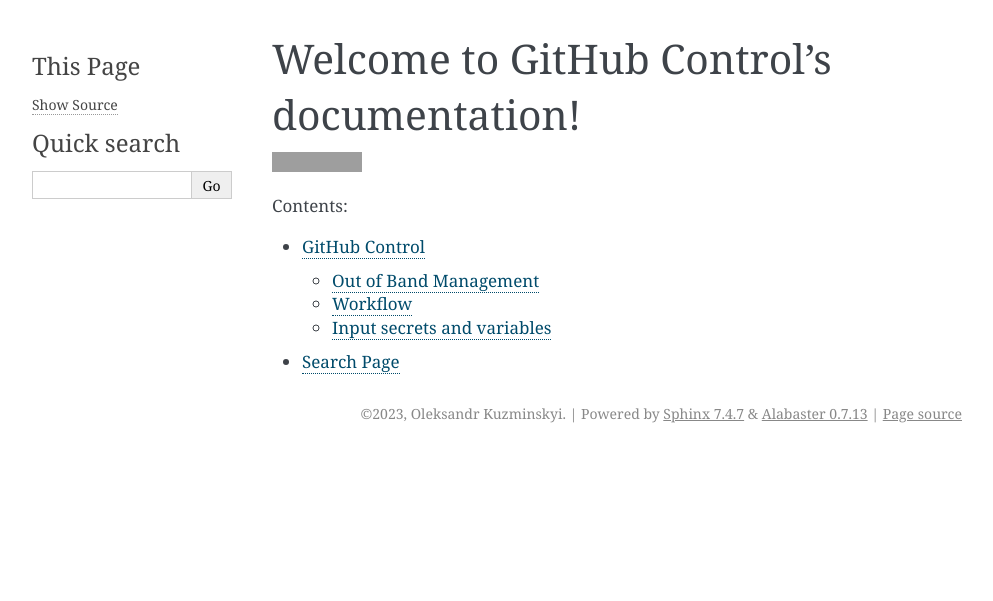
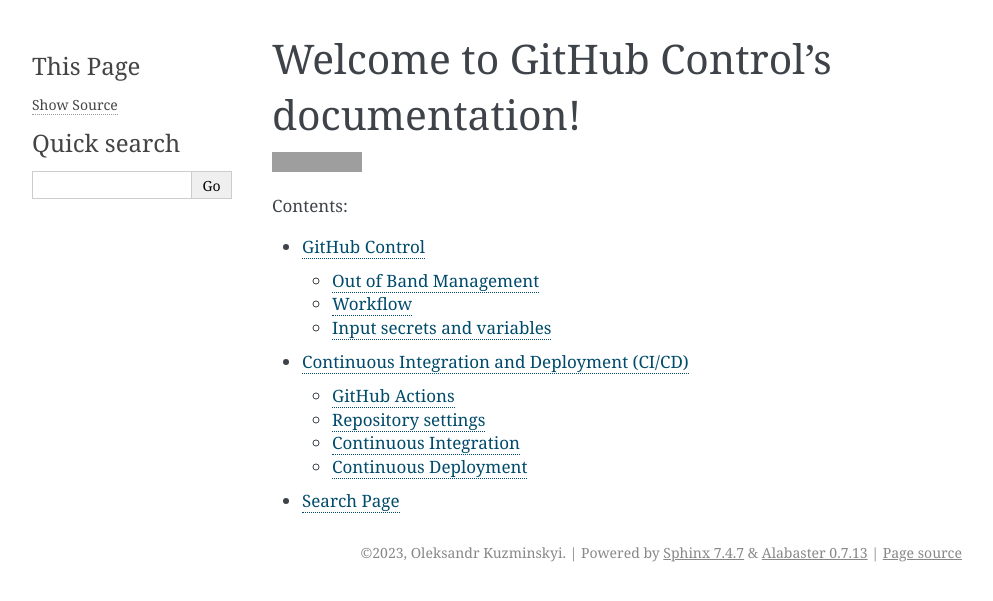
Before and after one commit to infrahouse8/github-control, a Sphinx documentation site: the page built from docs/index.rst, in a window 1280 px wide. Shown: the top 601 px of the page, without its empty margins (148-1141 px from the left). Built offline with Sphinx 7.4.7, drawn with Linux system fonts in a browser that asks for light colours; some of the changed lines change nothing that is shown; grey boxes are pictures that could not be loaded.

Commit message:
Add CI/CD implementation description

```diff
--- /dev/null
+++ b/docs/cicd.rst
@@ -0,0 +1,118 @@
+Continuous Integration and Deployment (CI/CD)
+=============================================
+
+The `GitHub Control <https://github.com/infrahouse8/github-control>`_ is a Terraform live repository [#]_.
+The Continuous Integration part of the workflow ensures that a proposed change is syntactically correct and it prepares the ``terraform plan`` output for the code review.
+The Continuous Deployment part of the workflow applies the suggested change i.e. runs ``terraform apply``.
+
+The document describes how CI/CD is implemented in `GitHub Control <https://github.com/infrahouse8/github-control>`_.
+
+GitHub Actions
+--------------
+
+GitHub Actions acts as execution engine for the `GitHub Control <https://github.com/infrahouse8/github-control>`_'s CI/CD.
+GitHub Actions workers run both ``terraform plan``, ``terraform apply``, linters, and other commands.
+Even though GitHub Actions is tightly integrated with GitHub itself,
+the worker still needs a GitHub token so the `GitHub provider <https://registry.terraform.io/providers/integrations/github/latest/docs>`_ can access the GitHub organization and make appropriate changes.
+Besides the GitHub token the workers need AWS credentials to work with the Terraform state file.
+
+Repository settings
+-------------------
+
+In the context of the CI/CD the most important part of the repository configuration is branch protection.
+The default branch (that happens to have the name "main") needs to be "protected".
+
+Code review rules
+~~~~~~~~~~~~~~~~~
+
+Normally you want to require a code review for a pull request.
+There is only one user in `GitHub Control <https://github.com/infrahouse8/github-control>`_, so only pull requests are required.
+It means direct pushes to the main branch are not allowed.
+
+.. figure:: docs/_static/codereview.png
+    :alt: Code review settings
+
+    Code review settings.
+
+
+Status check rules
+~~~~~~~~~~~~~~~~~~
+
+A "Terraform Plan" check runs ``terraform plan``, so we want to enable it.
+
+**Require branches to be up to date before merging** is especially important when it comes to Terraform repositories.
+It requires a pull request to include all known commits from the default branch.
+If this option is not set, a user may unintentionally destroy resources created in recent commits.
+
+.. figure:: docs/_static/branchprotect.png
+    :alt: Code review settings
+
+    Status checks settings.
+
+Continuous Integration
+----------------------
+
+A workflow defined in ``.github/workflows/terraform-plan.yml`` triggers on a new pull request or any updates in it.
+Among other trivial steps like running a linter and checking code style there are two important steps.
+
+.. code-block:: yaml
+    :caption: Step 1. terraform plan.
+
+    # Generates an execution plan for Terraform
+    - name: Terraform Plan
+    run: terraform plan -input=false -out=${{ github.event.pull_request.number }}.plan
+
+Not only the step runs ``terraform plan`` but it also saves the plan in a file.
+The plan file will be used by Continuous Deployment.
+
+.. code-block:: yaml
+    :caption: Step 2. Save the plan.
+
+    # Upload Terraform Plan
+    - name: Upload Terraform Plan
+    run: aws s3 cp "${{ github.event.pull_request.number }}.plan" "s3://${{ vars.STATES_BUCKET }}/pending/${{ github.event.pull_request.number }}.plan"
+
+This step upload the plan file to an S3 bucket. The plan is identified by a pull request number.
+
+
+Continuous Deployment
+---------------------
+
+The deployment workflow is defined in ``.github/workflows/terraform-deploy.yml``.
+It is triggered when a pull request is closed.
+
+.. code-block:: yaml
+    :caption: Trigger condition.
+
+    on:  # yamllint disable-line rule:truthy
+      pull_request:
+        types:
+          - closed
+
+Why not on a push to the default branch?
+The matter is we need to know what pull request is being merged into the main branch.
+In a context of the push event there is no a pull request number and we need it to download the plan.
+
+.. code-block:: yaml
+    :caption: Download the plan.
+
+    # Download a plan from the approved pull request
+    - name: Download plan
+    run: aws s3 cp s3://${{ vars.STATES_BUCKET }}/pending/${{ github.event.pull_request.number }}.plan tf.plan
+
+When the plan is downloaded, the worker can execute it:
+
+.. code-block:: yaml
+    :caption: Execute the plan.
+
+    # Execute the plan
+    - name: Terraform Apply
+    run: terraform apply -auto-approve -input=false tf.plan
+
+Thus ``terraform apply`` applies only approved plan exactly as it was shown in the pull request.
+
+
+.. [#] There are two kinds of Terraform repositories: a live repository and a module repository.
+    The live repository contains the Terraform code and creates real resources.
+    The module repository contains a Terraform module code.
+    The module code is supposed to be used in other live repositories.
--- a/docs/index.rst
+++ b/docs/index.rst
@@ -15,6 +15,7 @@
    :caption: Contents:
 
    readme
+   cicd
 
 
 * :ref:`search`
```
Also changed, not shown: docs/_static/branchprotect.png (added), docs/_static/codereview.png (added), 2 other files.
